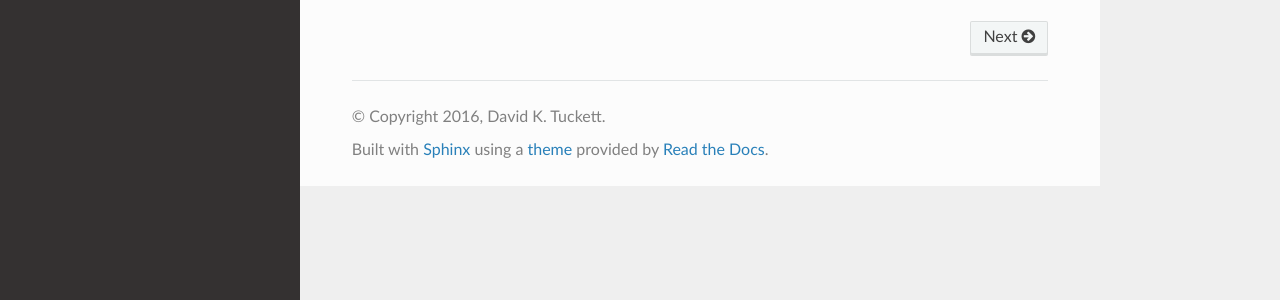
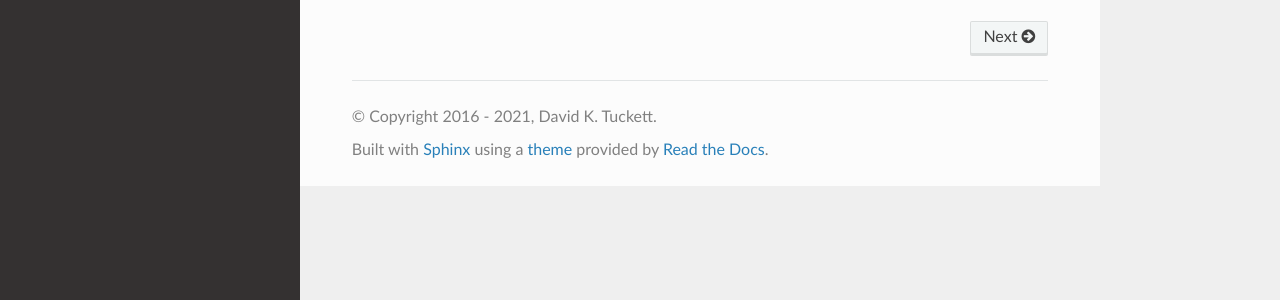
Before and after one commit to qecsim/qecsimext, a Sphinx documentation site: the page built from docs/index.rst, in a window 1280 px wide. Shown: the part 525-825 px from the top of the page. Built offline with Sphinx 7.4.7 and the Read the Docs theme 2.0.0, drawn with Linux system fonts in a browser that asks for light colours.

Commit message:
Update copyright

```diff
--- a/README.rst
+++ b/README.rst
@@ -172,4 +172,4 @@ Links
 
 ----
 
-Copyright 2016, David K. Tuckett.
+Copyright 2016 - 2021, David K. Tuckett.
--- a/docs/conf.py
+++ b/docs/conf.py
@@ -2,7 +2,7 @@ import qecsimext
 
 # -- Project information --------------------------------------------------
 project = 'qecsimext'
-copyright = '2016, David K. Tuckett'
+copyright = '2016 - 2021, David K. Tuckett'
 author = 'David K. Tuckett'
 
 version = qecsimext.__version__
```
